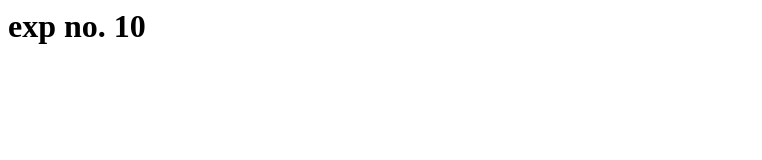
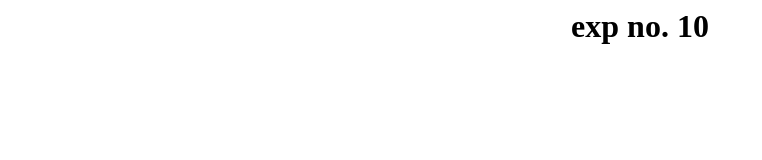
Before and after one commit to sveridevops/a12exp10, a plain HTML site: page index.html in a window 1280 px wide. Shown: the whole page, without its empty margins (0-762 px from the left). Drawn offline with Linux system fonts and the light colour scheme.

Commit message:
second commit

```diff
--- a/index.html
+++ b/index.html
@@ -1,6 +1,6 @@
 <html>
 <body>
 
-<h1>exp no. 10</h1>
+<center><h1>exp no. 10</h1></center>
 </body>
 </html>
```
